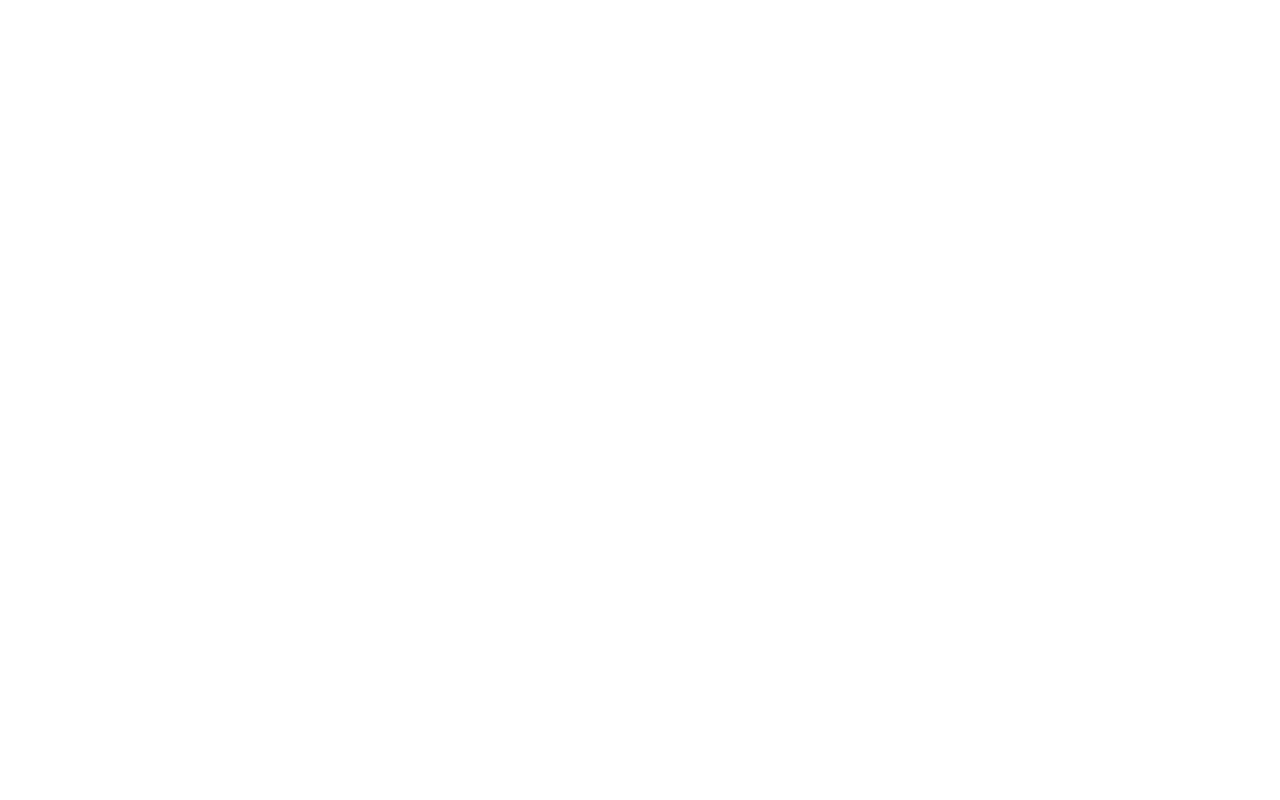
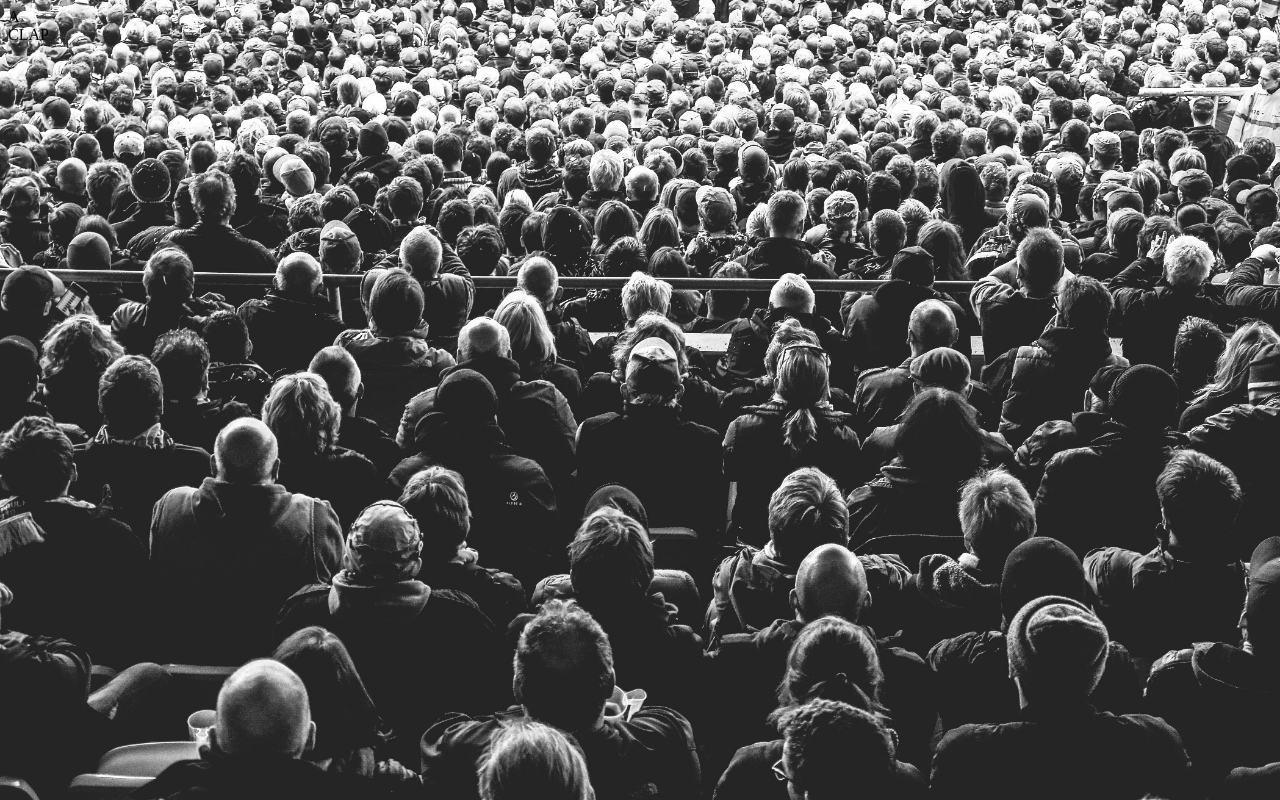
Before and after one commit to NishatFariza/JS-Drum, a plain HTML site: page Javascript-drum-kits/index.html in a window 1280 px wide. Drawn offline with Linux system fonts and the light colour scheme.

Commit message:
wip:backround image

```diff
--- /dev/null
+++ b/Javascript-drum-kits/css/style.css
@@ -0,0 +1,8 @@
+html{
+    background-image: url(../images/background.jpg);
+    background-size: cover ;
+    background-position: center center;
+    background-repeat: no-repeat;
+    width: 100%;
+    height: 100vh;
+}
--- a/Javascript-drum-kits/index.html
+++ b/Javascript-drum-kits/index.html
@@ -5,10 +5,13 @@
     <meta http-equiv="X-UA-Compatible" content="IE=edge">
     <meta name="viewport" content="width=device-width, initial-scale=1.0">
     <title>Document</title>
-    <link rel="stylesheet" href="style.css">
+    <link rel="stylesheet" href="./css/style.css">
 </head>
 <body>
-
+    <div class="keys">
+        <div data-key="65" class="key">A</div>
+        <span>CLAP</span>
+    </div>
 
     <script src="app.js"></script>
 </body>
```
Also changed, not shown: Javascript-drum-kits/images/background.jpg (renamed from Javascript-drum-kits/background.jpg), Javascript-drum-kits/images/bg.jpg (added), Javascript-drum-kits/style.css (deleted).
